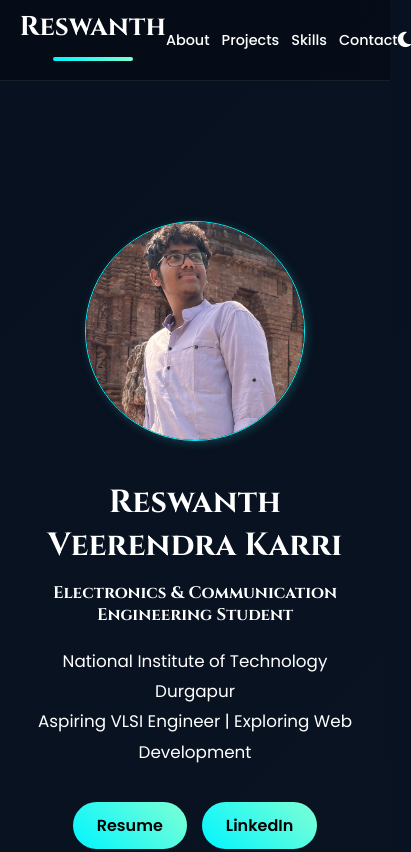
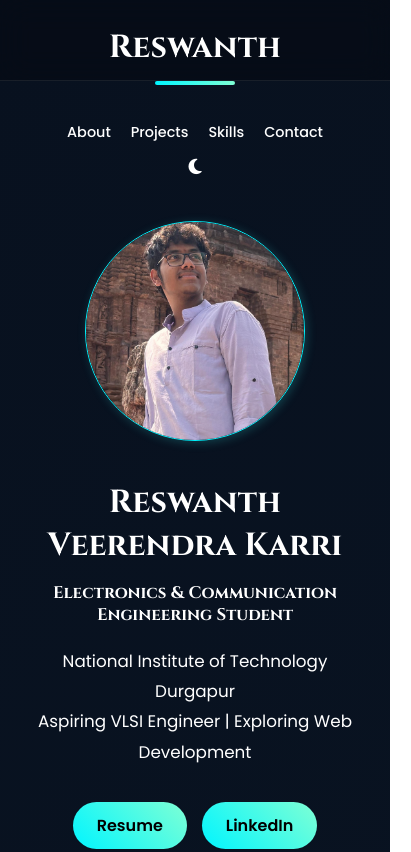
Before and after one commit to reswanth-veerendra/portfoliowebd, a plain HTML site: page index.html in a window 390 px wide. Shown: the top 852 px of the page, 411 px wide, since content can reach past the window. Drawn offline with Linux system fonts and the light colour scheme.

Commit message:
responsive

```diff
--- a/style.css
+++ b/style.css
@@ -407,13 +407,20 @@ font-size:2.4rem;
 .btns{
 justify-content:center;
 }
-
+nav h2{
+  font-size:2rem;
+}
 nav{
-padding:15px 5%;
+ flex-direction:column;
+  gap:15px;
+  padding:15px 20px;
 }
 nav ul{
-gap:12px;
 font-size:.9rem;
+  display:flex;
+  justify-content:center;
+  flex-wrap:wrap;
+  gap:20px;
 }
 .section{
 padding:70px 6%;
```
